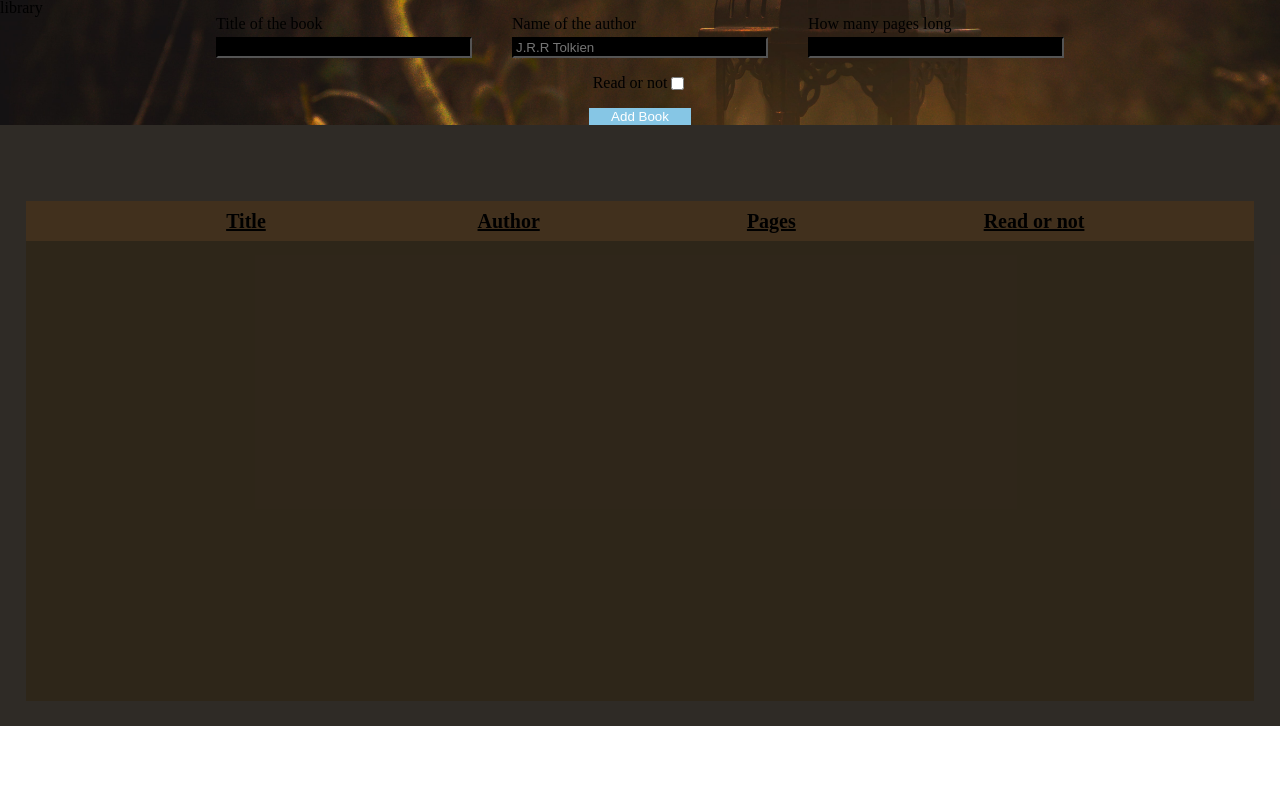
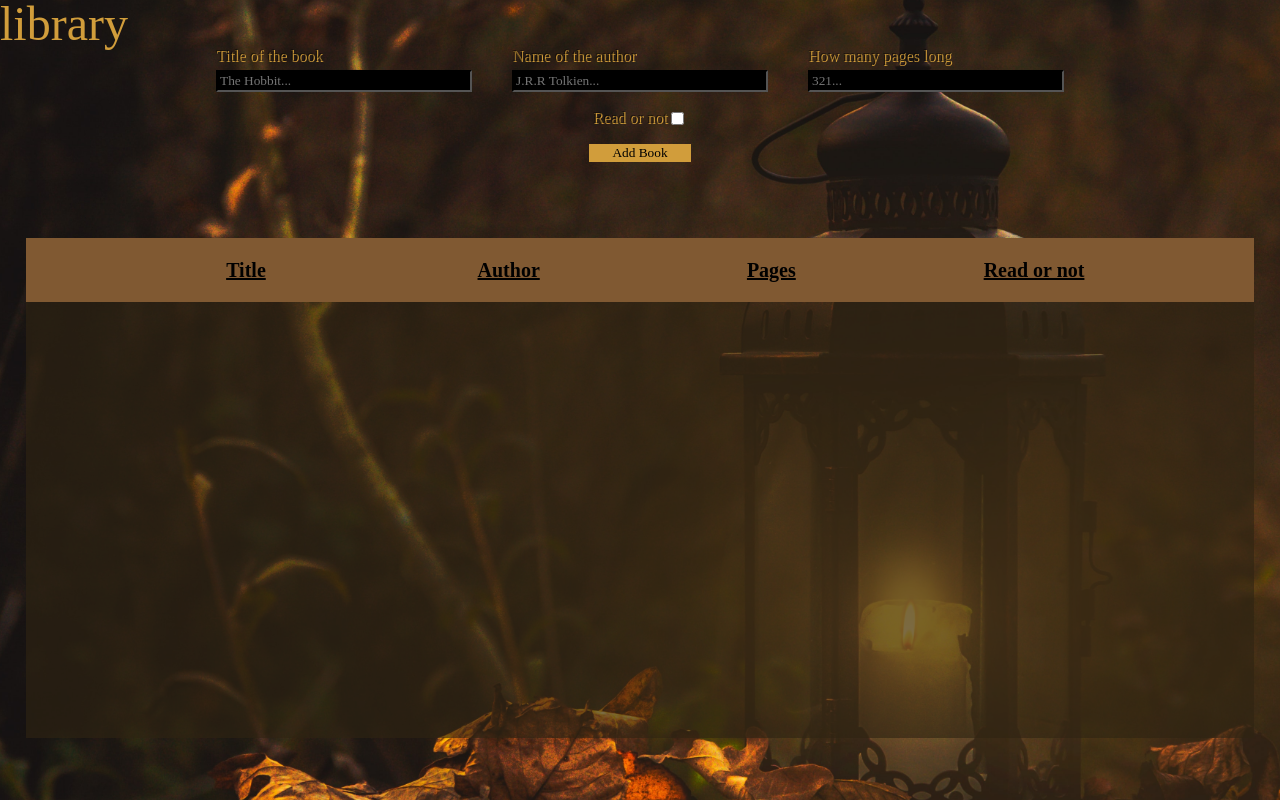
Before and after one commit to noahthemonkey/project-library, a plain HTML site: page index.html in a window 1280 px wide. Drawn offline with Linux system fonts and the light colour scheme.

Commit message:
Finalise styling of page and add photo credit

```diff
--- a/index.html
+++ b/index.html
@@ -16,15 +16,16 @@
     <h1>library</h1>
     <form action="#" onsubmit="addBookToLibrary()" method="dialog">
         <label for="title">Title of the book
-            <input type="text" name="title" id="title" value="" required>
+            <input type="text" name="title" id="title" value="" placeholder="The Hobbit..." required>
         </label>
 
         <label for="author">Name of the author
-            <input type="text" name="author" id="author" placeholder="J.R.R Tolkien" required>
+            <input type="text" name="author" id="author" placeholder="J.R.R Tolkien..." required>
         </label>
 
         <label for="pages">How many pages long
-            <input type="number" name="pages" id="pages" required>
+            <input type="number" name="pages" id="pages"
+            placeholder="321..." required>
         </label>
 
         <label for="read"> Read or not
--- a/style.css
+++ b/style.css
@@ -52,14 +52,19 @@ table {
 /* --------------------------------------------------------------------------------------------------------------------------- */
 body {
     font-family: 'Zilla Slab', serif;
+    height: 100vh;
+    background-image: url('marko-blazevic-S7mAngnWV1A-unsplash.jpg');
+    background-size: 150%;
+    background-position: center;
 
 }
 #content {
-    background-color: rgba(33, 28, 23, 0.935) ;
+    background-color: rgba(0, 0, 0, 0) ;
     display: grid;
     grid-template-columns: 1fr;
     grid-template-rows: repeat(1fr, auto);
     gap: 50px;
+
 
 
 }
@@ -72,7 +77,10 @@ body {
     height: 500px;
     background-size: 10%;
 }
-
+h1 {
+    color: rgb(209, 157, 59);
+    font-size: 6vh;
+}
 
 
 table {
@@ -89,14 +97,15 @@ tbody {
 
 }
 tr {
-    background-color: rgba(53, 41, 19, 0.597);
+    background-color: rgba(53, 36, 19, 0.883);
     display: grid;
     grid-template-columns: 5vw 1fr 1fr 1fr 1fr 5vw;
     gap: 50px;
-
+    color: rgb(209, 157, 59);
     align-items: center;
 }
 th {
+    color: black;
 
     font-weight: 600;
     font-size: 20px;
@@ -105,7 +114,8 @@ th {
 }
 
 #titleRow {
-background-color: rgba(79, 56, 33, 0.603);
+background-color: rgb(128, 89, 50);
+height: 8vh;
 }
 th, td {
     padding: 10px;
@@ -113,9 +123,7 @@ th, td {
 }
 
 #topContainer {
-    background-image: url('marko-blazevic-S7mAngnWV1A-unsplash.jpg');
-    background-size: 110%;
-    background-position: center;
+
 }
 
 
@@ -134,13 +142,16 @@ label {
     display: grid;
     grid-template-columns: 1fr;
     grid-template-rows: 1fr 1fr;
+    color: rgba(0, 0, 0, 0.463);
+    text-shadow: 1px 1px rgb(209, 157, 59);
 
 }
 
 input {
+    font-family: 'Zilla Slab', serif;
     background-color: #000000;
     border-color: black;
-    color: white;
+    color:rgb(209, 157, 59);;
 }
 
 label[for='read']{
@@ -161,11 +172,12 @@ label[for='read']{
 }
 
 button[type='submit'] {
+    font-family: 'Zilla Slab', serif;
     border: none;
     justify-content: center;
     width: 8vw;
-    background-color: #86c6e5;
-    color: white;
+    background-color: rgb(209, 157, 59);
+    color: rgb(0, 0, 0);
 }
 
 #removebtn {
@@ -173,7 +185,19 @@ button[type='submit'] {
     height: 4vh;
     font-size: 2vh;
     border-radius: 100%;
-    background-color: #0284c7  ;
+    background-color:rgb(209, 157, 59)  ;
     color: #000000  ;
     border: none;
 }
+
+p {
+    font-size: 2vh;
+    position: relative;
+    top: 12%;
+    text-align: center;
+    color:rgb(209, 157, 59);
+}
+
+a {
+    color: rgb(255, 255, 255);
+}
```
